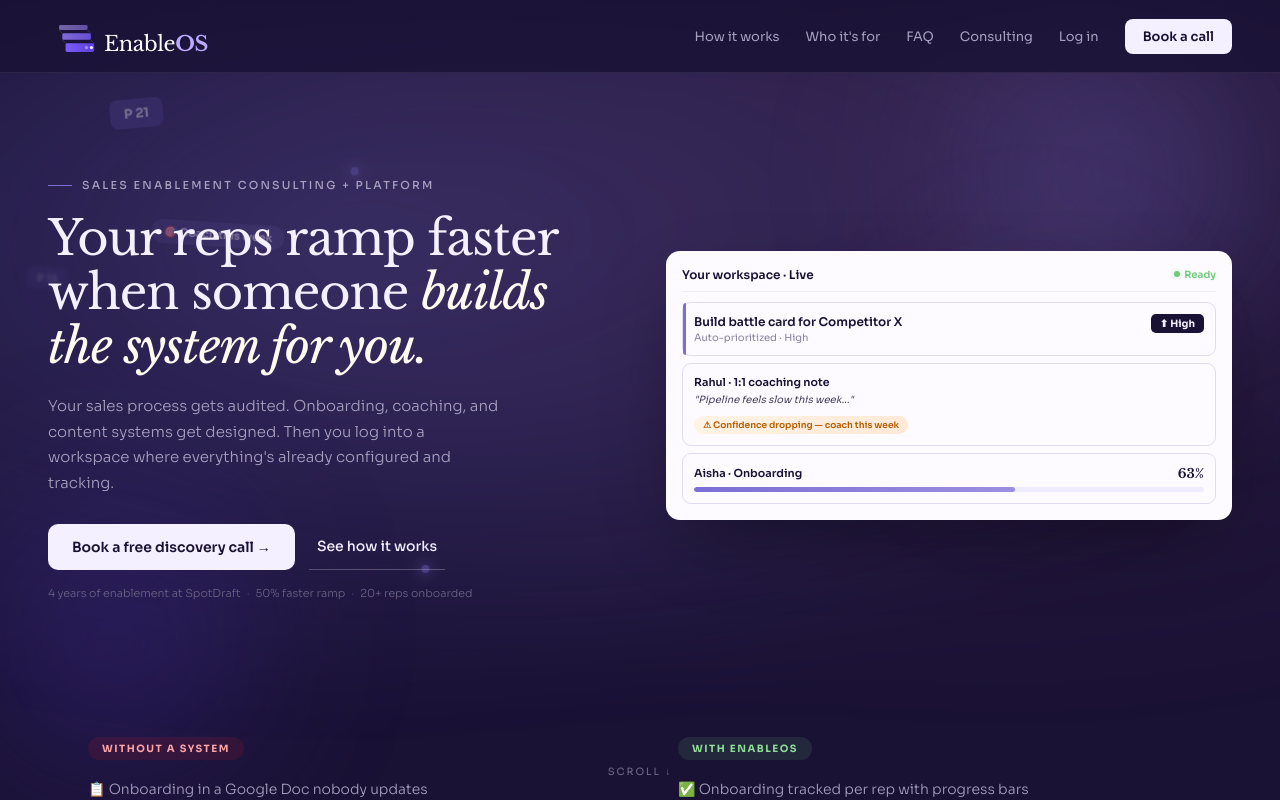
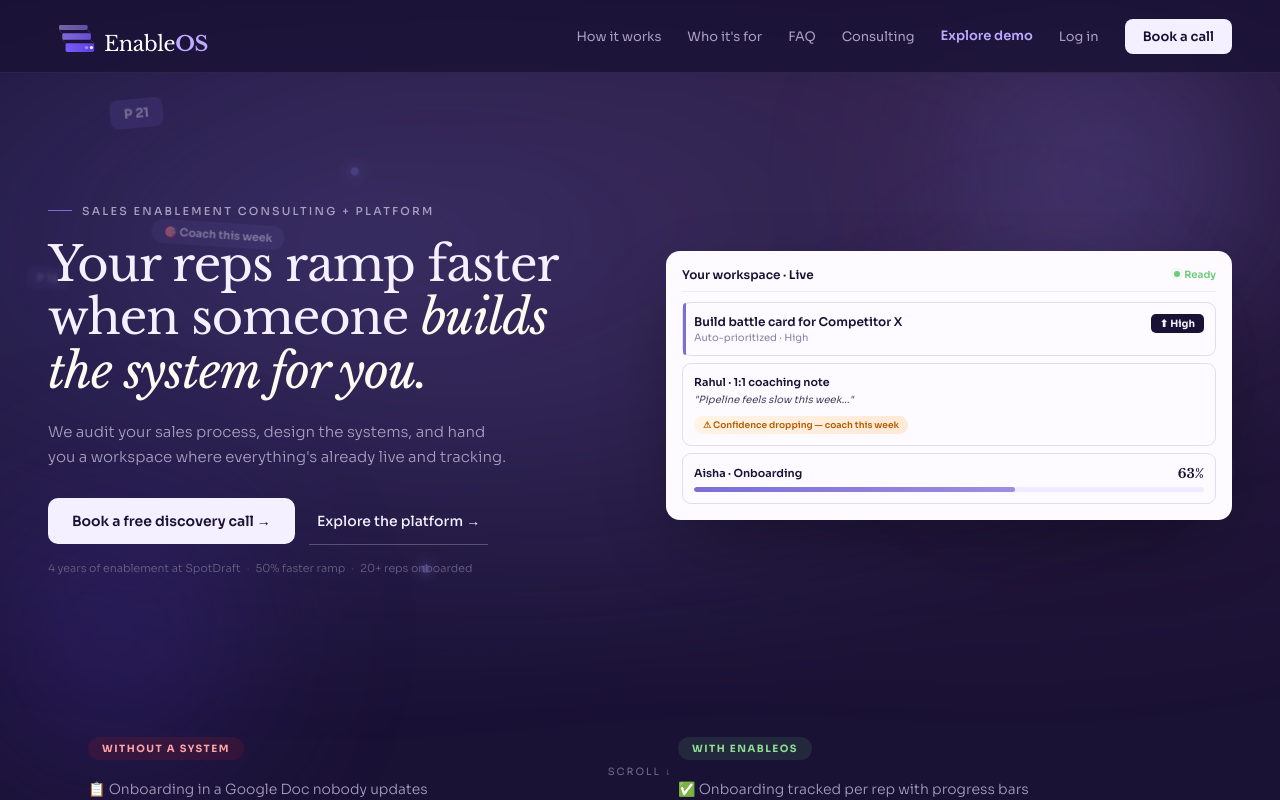
Before and after one commit to enableos-hq/EnableOS, a Next.js app: page / in a window 1280 px wide. Shown: the top 800 px of the page. Built offline with nearby package versions, Linux system fonts and the light colour scheme.

Commit message:
Update page.js

```diff
--- a/app/page.js
+++ b/app/page.js
@@ -59,13 +59,13 @@ export default function Page() {
         </div>
         <div className="v6-scroll-hint">Scroll ↓</div>
         <div className="v6-content">
-          <nav className="v6-nav"><Logo /><div className="v6-navlinks"><a href="#how-it-works">How it works</a><a href="#who-its-for">Who it&apos;s for</a><a href="#faq">FAQ</a><a href="/consulting">Consulting</a><a href="/login">Log in</a><a href="https://calendly.com/enableos-hq/30min" target="_blank" rel="noreferrer" className="v6-cta-nav">Book a call</a></div></nav>
+          <nav className="v6-nav"><Logo /><div className="v6-navlinks"><a href="#how-it-works">How it works</a><a href="#who-its-for">Who it&apos;s for</a><a href="#faq">FAQ</a><a href="/consulting">Consulting</a><a href="/demo" className="v6-demo-link">Explore demo</a><a href="/login">Log in</a><a href="https://calendly.com/enableos-hq/30min" target="_blank" rel="noreferrer" className="v6-cta-nav">Book a call</a></div></nav>
 
           <section className="v6-section v6-hero"><div>
             <span className="v6-eyebrow">Sales enablement consulting + platform</span>
             <h1 className="v6-h1">Your reps ramp faster when someone <em>builds the system for you.</em></h1>
-            <p className="v6-sub">Your sales process gets audited. Onboarding, coaching, and content systems get designed. Then you log into a workspace where everything&apos;s already configured and tracking.</p>
-            <div className="v6-btns"><a href="https://calendly.com/enableos-hq/30min" target="_blank" rel="noreferrer" className="v6-btn-p">Book a free discovery call →</a><a href="#how-it-works" className="v6-btn-s">See how it works</a></div>
+            <p className="v6-sub">We audit your sales process, design the systems, and hand you a workspace where everything&apos;s already live and tracking.</p>
+            <div className="v6-btns"><a href="https://calendly.com/enableos-hq/30min" target="_blank" rel="noreferrer" className="v6-btn-p">Book a free discovery call →</a><a href="/demo" className="v6-btn-s">Explore the platform →</a></div>
             <div className="v6-hero-proof"><span>4 years of enablement at SpotDraft</span><span className="v6-sep">·</span><span>50% faster ramp</span><span className="v6-sep">·</span><span>20+ reps onboarded</span></div>
           </div><div className="v6-dash-wrap"><div className="v6-dash-glow" /><div className="v6-dash"><div className="v6-dh"><span>Your workspace · Live</span><span className="v6-dh-live"><span className="v6-dh-live-dot" />Ready</span></div><div className="v6-intake"><div className="v6-int-top"><div><div className="v6-int-title">Build battle card for Competitor X</div><div className="v6-int-meta">Auto-prioritized · High</div></div><span className="v6-pri">⬆ High</span></div></div><div className="v6-note"><div className="v6-note-rep">Rahul · 1:1 coaching note</div><div className="v6-note-txt">&quot;Pipeline feels slow this week...&quot;</div><span className="v6-ai">⚠ Confidence dropping — coach this week</span></div><div className="v6-ramp"><div className="v6-ramp-top"><span>Aisha · Onboarding</span><span className="v6-ramp-p">63%</span></div><div className="v6-bar"><div className="v6-fill" /></div></div></div></div></section>
 
@@ -86,7 +86,7 @@ export default function Page() {
           <section className="v6-section"><div className="v6-hl"><div className="v6-cta-content"><h2 className="v6-cta-h2">Your reps shouldn&apos;t have to <em>figure it out alone.</em></h2><p className="v6-cta-sub">30-minute discovery call. Free. No commitment.</p><a href="https://calendly.com/enableos-hq/30min" target="_blank" rel="noreferrer" className="v6-cta-big">Book a free discovery call →</a></div></div></section>
         </div>
 
-        <footer className="v6-footer"><div className="v6-footer-inner"><div className="v6-footer-top"><div className="v6-footer-brand"><Logo /><p className="v6-footer-tag">Enablement consulting + a platform to run it.</p></div><div className="v6-footer-cols"><div className="v6-footer-col"><h4>Product</h4><a href="#how-it-works">How it works</a><a href="#who-its-for">Who it&apos;s for</a><a href="#faq">FAQ</a><a href="/roadmap">Roadmap</a></div><div className="v6-footer-col"><h4>Get started</h4><a href="https://calendly.com/enableos-hq/30min" target="_blank" rel="noreferrer">Book a call</a><a href="/login">Log in</a></div><div className="v6-footer-col"><h4>Connect</h4><a href="mailto:enableos.hq@gmail.com">enableos.hq@gmail.com</a><a href="https://www.linkedin.com/in/vedikaagarwal00/" target="_blank" rel="noreferrer">LinkedIn</a></div></div></div><div className="v6-footer-bottom"><span>© 2026 EnableOS. Built in Bangalore.</span></div></div></footer>
+        <footer className="v6-footer"><div className="v6-footer-inner"><div className="v6-footer-top"><div className="v6-footer-brand"><Logo /><p className="v6-footer-tag">Enablement consulting + a platform to run it.</p></div><div className="v6-footer-cols"><div className="v6-footer-col"><h4>Product</h4><a href="#how-it-works">How it works</a><a href="#who-its-for">Who it&apos;s for</a><a href="#faq">FAQ</a><a href="/roadmap">Roadmap</a></div><div className="v6-footer-col"><h4>Get started</h4><a href="/demo">Explore demo</a><a href="https://calendly.com/enableos-hq/30min" target="_blank" rel="noreferrer">Book a call</a><a href="/login">Log in</a></div><div className="v6-footer-col"><h4>Connect</h4><a href="mailto:enableos.hq@gmail.com">enableos.hq@gmail.com</a><a href="https://www.linkedin.com/in/vedikaagarwal00/" target="_blank" rel="noreferrer">LinkedIn</a></div></div></div><div className="v6-footer-bottom"><span>© 2026 EnableOS. Built in Bangalore.</span></div></div></footer>
       </div>
     </>
   );
@@ -116,7 +116,7 @@ const styles = `
 .v6-content{position:relative;z-index:1;padding:0 48px 48px;max-width:1280px;margin:0 auto}
 .v6-nav{display:flex;justify-content:space-between;align-items:center;padding:14px 48px;border-bottom:1px solid var(--bl);margin:0 -48px 60px;position:sticky;top:0;z-index:10;backdrop-filter:blur(12px);background:color-mix(in oklab,rgba(26,18,53,.8),rgba(253,251,255,.8) calc(var(--p)*100%))}
 .v6-logo{display:inline-flex;align-items:center;height:44px;color:color-mix(in oklab,#fff,#1a1235 calc(var(--p)*100%));--logo-os:color-mix(in oklab,#BDA9FF,#7C5CFC calc(var(--p)*100%))}.v6-logo-svg{height:100%;width:auto;display:block;overflow:visible}.v6-logo-os{fill:var(--logo-os)}
-.v6-navlinks{display:flex;gap:26px;align-items:center;font-size:13px;color:color-mix(in oklab,var(--cm),#4a4162 calc(var(--p)*100%))}.v6-cta-nav{background:color-mix(in oklab,var(--cream),#1a1235 calc(var(--p)*100%));color:color-mix(in oklab,#1a1235,var(--cream) calc(var(--p)*100%));padding:9px 18px;border-radius:8px;font-size:13px;font-weight:600}
+.v6-navlinks{display:flex;gap:26px;align-items:center;font-size:13px;color:color-mix(in oklab,var(--cm),#4a4162 calc(var(--p)*100%))}.v6-cta-nav{background:color-mix(in oklab,var(--cream),#1a1235 calc(var(--p)*100%));color:color-mix(in oklab,#1a1235,var(--cream) calc(var(--p)*100%));padding:9px 18px;border-radius:8px;font-size:13px;font-weight:600}.v6-demo-link{font-weight:600;color:color-mix(in oklab,#BDA9FF,#7C5CFC calc(var(--p)*100%));border-bottom:1px solid transparent;transition:border-color .2s}.v6-demo-link:hover{border-bottom-color:currentColor}
 .v6-section{padding-bottom:68px;scroll-margin-top:90px}.v6-hl{position:relative;padding:44px 40px;border-radius:20px;z-index:1;isolation:isolate}.v6-hl::before{content:'';position:absolute;inset:0;background:var(--block);opacity:var(--p);border-radius:inherit;z-index:-1;box-shadow:0 24px 48px -16px rgba(0,0,0,calc(var(--p)*.25))}
 .v6-hero{display:grid;grid-template-columns:1fr 1fr;gap:52px;align-items:center;min-height:70vh;padding-top:12px}
 .v6-eyebrow{display:inline-flex;align-items:center;gap:10px;font-size:11px;font-weight:500;letter-spacing:2.2px;text-transform:uppercase;color:var(--cm);margin-bottom:20px}.v6-eyebrow::before{content:'';width:24px;height:1px;background:var(--accent)}
```
